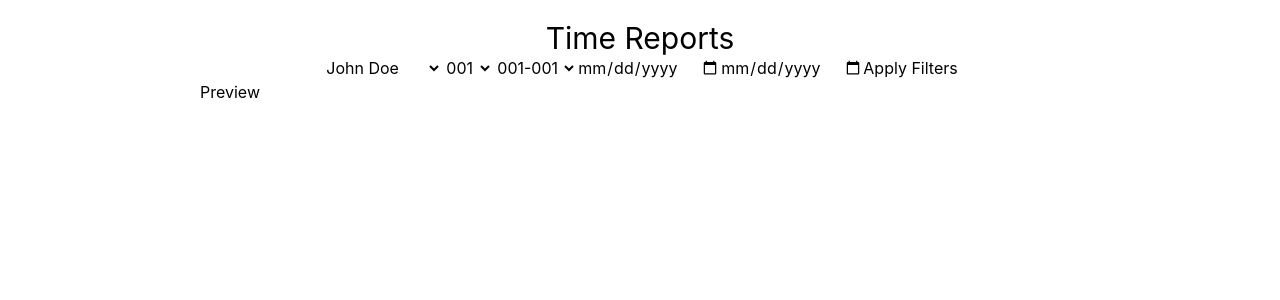
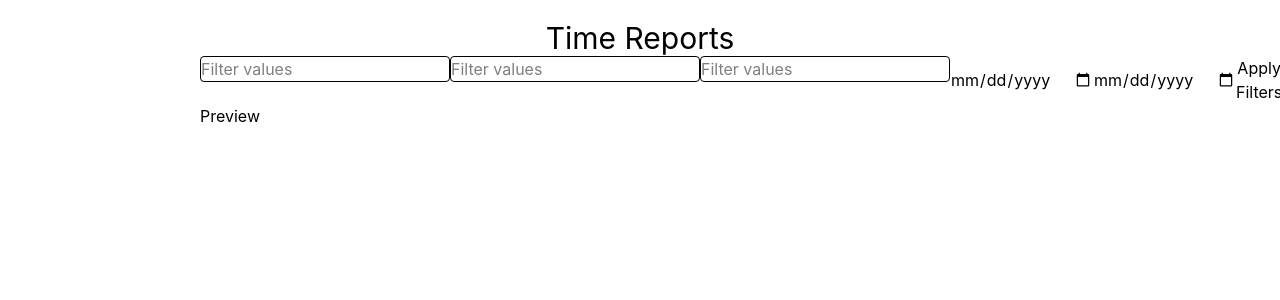
Before and after one commit to Samyak006/Time_Reports, a React (Vite) app in the folder Time_reports_app/: page / in a window 1280 px wide. Shown: the top 300 px of the page. Built offline with nearby package versions, Linux system fonts and the light colour scheme.

Commit message:
updated the dropdown function logic to accept values from options

```diff
--- a/Time_reports_app/src/components/Dropdown.tsx
+++ b/Time_reports_app/src/components/Dropdown.tsx
@@ -1,4 +1,5 @@
 import type React from "react";
+import { useState } from "react";
 
 export interface IDropdownProps {
     options: string[];
@@ -6,13 +7,28 @@ export interface IDropdownProps {
 }
 
 export default function Dropdown ({options, setFilter}: IDropdownProps) {
+  const [dropdownList, setDropdownList] = useState<string[]>([...options]);
+  const [isDropdownVisible, setIsDropdownVisible] = useState<boolean>(false)
+  const [inputValue, setInputValue] = useState<string>('')
+  const onChangeHandler =(e:React.ChangeEvent<HTMLInputElement>):void => {
+    e.preventDefault()
+    setInputValue(e.target.value)
+    setDropdownList(options.filter(str => str.includes(e.target.value)))
+  }
+  const onClickBtnHandler=(e:React.MouseEvent<HTMLButtonElement>):void =>{
+    e.preventDefault()
+    setFilter(e.currentTarget.value)
+    setInputValue(e.currentTarget.value)
+    setIsDropdownVisible(false)
+  }
   return (
     <>
-        <select onChange={(e)=> setFilter(e.currentTarget.value)}>
-            {options.map((option, index) => (
-                <option key={index} value={option}>{option}</option>
+        <div className=" flex flex-col">
+          <input className=" border rounded" placeholder="Filter values" onClick={()=> setIsDropdownVisible(prev=>!prev)} onChange={(e)=>onChangeHandler(e)} value={inputValue}/>
+            {isDropdownVisible && dropdownList.map((option, index)=>(
+              <button className="border rounded" key={index} value={option} onClick={(e)=>onClickBtnHandler(e)}>{option}</button>
             ))}
-        </select>
+        </div>
     </>
   );
 }
```
